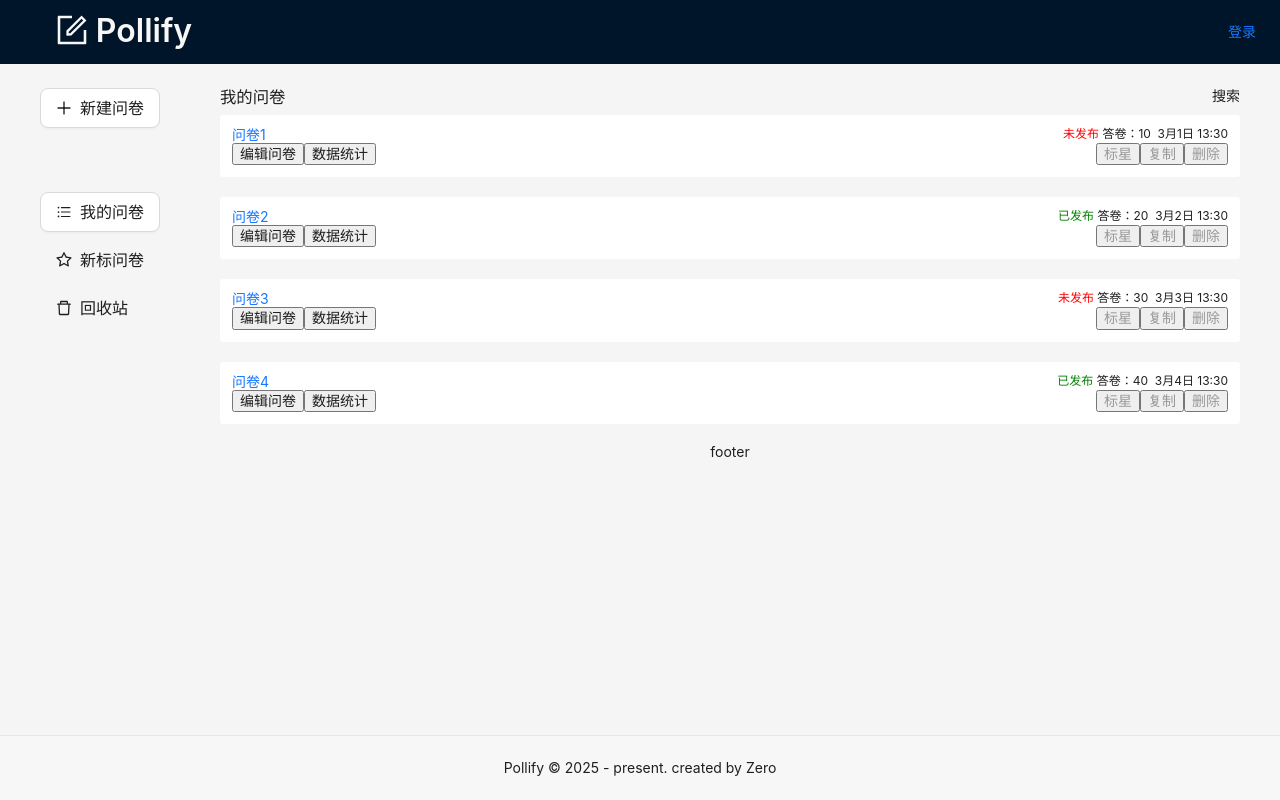
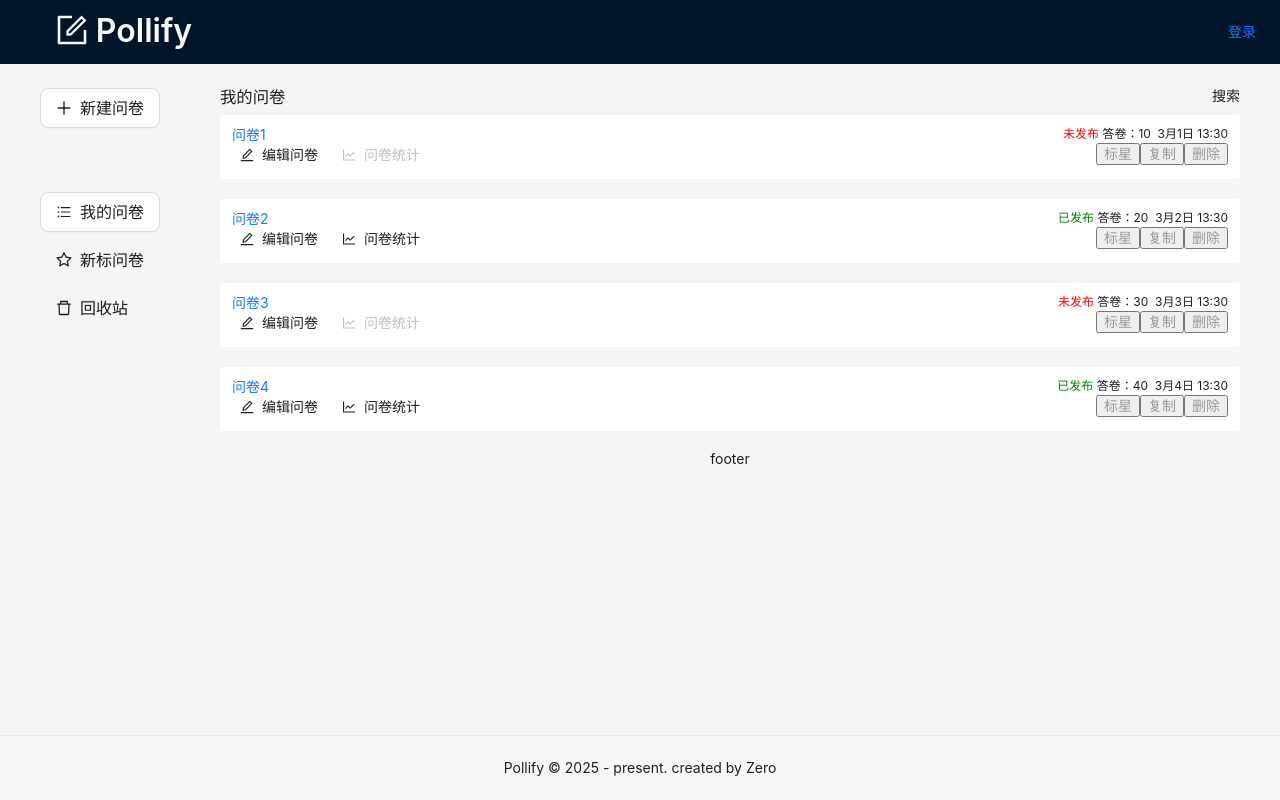
Before and after one commit to Eomnational/Pollify, a React (Vite) app: page /manage/list in a window 1280 px wide. Built offline with nearby package versions, Linux system fonts and the light colour scheme.

Commit message:
feat: 增加编辑页面基本架构

```diff
--- a/src/components/QuestionCard.tsx
+++ b/src/components/QuestionCard.tsx
@@ -1,5 +1,15 @@
 import React,{FC} from'react';
 import styles from './QuestionCard.module.scss';
+import { Button, Space, Divider, Tag, Popconfirm, Modal, message } from 'antd'
+import {
+  EditOutlined,
+  LineChartOutlined,
+  StarOutlined,
+  CopyOutlined,
+  DeleteOutlined,
+  ExclamationCircleOutlined
+} from '@ant-design/icons';
+import { useNavigate } from'react-router-dom';
 
 type PropsType={
         _id: string,
@@ -13,8 +23,9 @@ type PropsType={
 
 const QuestionCard:FC<PropsType> = (props: PropsType) => {
     const {_id, title, isPublished, isStar, answerCount, createAt} = props;
-
-    return(<div className={styles.container} >
+    const nav=useNavigate();
+    return(
+      <div className={styles.container} >
         <div className={styles.title}>
             <div className={styles.left}>
                 <a href='#'>{title}</a></div>
@@ -28,9 +39,26 @@ const QuestionCard:FC<PropsType> = (props: PropsType) => {
         </div>
         <div className={styles['button-container']}>
             <div className={styles.left}>
-                <button>编辑问卷</button>
-                <button>数据统计</button>
-                </div>
+               <Space>
+               <Button
+              icon={<EditOutlined />}
+              type="text"
+              size="small"
+              onClick={() => nav(`/question/edit/${_id}`)}
+            >
+              编辑问卷
+            </Button>
+            <Button
+              icon={<LineChartOutlined />}
+              type="text"
+              size="small"
+              onClick={() => nav(`/question/stat/${_id}`)}
+              disabled={!isPublished}
+            >
+              问卷统计
+            </Button>
+               </Space>
+               </div>
             <div className={styles.right}>
                 <button>标星</button>
                 <button>复制</button>
@@ -41,4 +69,4 @@ const QuestionCard:FC<PropsType> = (props: PropsType) => {
     )
 }
 
-export default QuestionCard;
+export default QuestionCard
--- a/src/layout/QuestionLayout.tsx
+++ b/src/layout/QuestionLayout.tsx
@@ -3,9 +3,9 @@ import {Outlet} from "react-router-dom";
 const QuestionLayout:FC = () => {
   return (
         <>
-        <div>
+        {/* <div>
         QuestionLayout header
-        </div>
+        </div> */}
         <div>
           <Suspense fallback={<div>Loading...</div>}>
           <Outlet/>
--- a/src/pages/NotFound.tsx
+++ b/src/pages/NotFound.tsx
@@ -1,12 +1,27 @@
-import React,{FC} from'react';
+import React, { FC } from 'react'
+import { useNavigate } from 'react-router-dom'
+import { Result, Button } from 'antd'
+import { MANAGE_INDEX_PATHNAME } from '../router'
 
+const NotFound: FC = () => {
+  const nav = useNavigate()
 
-const NotFound:FC = () => {
-  return (<>
-  <div>NotFound Page</div>
-  </>)
+  return (
+    <div
+      style={{ display: 'flex', height: '100vh', justifyContent: 'center', alignItems: 'center' }}
+    >
+      <Result
+        status="404"
+        title="404"
+        subTitle="抱歉，您访问的页面不存在"
+        extra={
+          <Button type="primary" onClick={() => nav(MANAGE_INDEX_PATHNAME)}>
+            返回首页
+          </Button>
+        }
+      />
+    </div>
+  )
 }
 
-
-
-  export default NotFound;
+export default NotFound
--- a/src/pages/manage/List.tsx
+++ b/src/pages/manage/List.tsx
@@ -1,6 +1,6 @@
 import React,{FC,useState} from'react';
 import QuestionCard from '../../components/QuestionCard';
-import styles from './List.module.scss';
+import styles from './common.module.scss';
 
  const rawQuestionList = [
     {
@@ -48,7 +48,9 @@ const List:FC = () => {
         </div>
         <div className={styles.right}>搜索</div>
     </div>
-    <div className={styles.content} >{rawQuestionList.map(q=>{
+    <div className={styles.content} >
+      {/* 问卷判断 */}
+      {rawQuestionList.length>0&&rawQuestionList.map(q=>{
         const {_id}=q
         return <QuestionCard key={_id} {...q} />
     })}</div>
--- /dev/null
+++ b/src/pages/question/Edit/index.module.scss
@@ -0,0 +1,47 @@
+.container {
+    display: flex;
+    flex-direction: column;
+    height: 100vh;
+    background-color: #f0f2f5;
+  }
+
+  .content-wrapper {
+    flex: auto;
+    padding: 12px 0;
+  }
+
+  .content {
+    margin: 0 24px;
+    display: flex;
+    height: 100%;
+
+    .left {
+      width: 300px;
+      background-color: #fff;
+      padding: 0 12px;
+    }
+
+    .main {
+      flex: 1;
+      position: relative;
+      overflow: hidden;
+
+      .canvas-wrapper {
+        position: absolute;
+        width: 400px;
+        height: 612px; // 712px
+        top: 50%;
+        left: 50%;
+        transform: translateX(-50%) translateY(-50%);
+        overflow: auto;
+        box-shadow: 0 2px 10px #0000001f;
+        background-color: #fff;
+      }
+    }
+
+    .right {
+      width: 300px;
+      background-color: #fff;
+      padding: 0 12px;
+    }
+  }
--- a/src/pages/question/Edit/index.tsx
+++ b/src/pages/question/Edit/index.tsx
@@ -1,11 +1,28 @@
 import React,{FC} from'react';
 import { useParams } from "react-router-dom";
-
+import Styles from './index.module.scss';
 const Edit:FC = () => {
   const { id='' } = useParams();
-  return (<>
-  <div>Edit Page{id}</div>
-  </>)
+  return (
+  <>
+  <div className={Styles.container}>
+    <div style={{backgroundColor: '#fff',height: '50px'}}>
+      Header
+    </div>
+    <div className={Styles['content-wrapper']}>
+       <div className={Styles.content}>
+          <div className={Styles.left}>left</div>
+          <div className={Styles.main}>
+            <div className={Styles['canvas-wrapper']}>
+              <div style={{height: '900px'}}>画布测试滚动</div>
+            </div>
+          </div>
+          <div className={Styles.right}>right</div>
+       </div>
+    </div>
+  </div>
+  </>
+  )
 }
 
 
```
Also changed, not shown: src/pages/manage/common.module.scss (renamed from src/pages/manage/List.module.scss).
